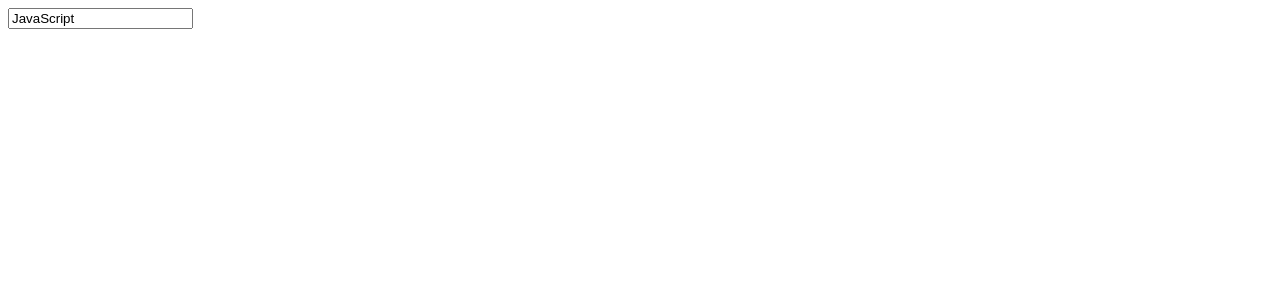
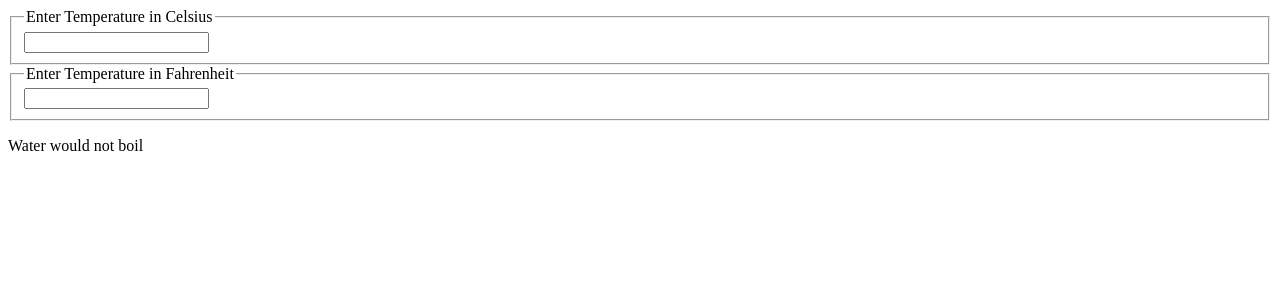
Before and after one commit to Syed-Sadman/React-life, a React (Create React App) app: page / in a window 1280 px wide. Shown: the top 300 px of the page. Built offline with nearby package versions, Linux system fonts and the light colour scheme.

Commit message:
Lift state up

```diff
--- a/src/App.js
+++ b/src/App.js
@@ -1,13 +1,17 @@
 //yimport Clock from './component/Clock';
-import FormHand from './component/FormHand';
+// import FormHand from './component/FormHand';
+
+import Calculator from "./component/Calculator";
+
+//import BoilingVerdict from "./component/BoilingVerdict";
 
 
 function App() {
   return (
 
     <div>
-    <FormHand/>
-
+    <Calculator/>
+      {/* <BoilingVerdict/> */}
     </div>
   );
 }
--- /dev/null
+++ b/src/component/BoilingVerdict.js
@@ -0,0 +1,17 @@
+import React from 'react'
+
+function BoilingVerdict({celsius}){
+
+    if(celsius>=100){
+        return(
+            <p>Water Would boil</p>
+        )
+    }else{
+        return(
+            <p>Water would not boil </p>
+        )
+    }
+
+}
+
+export default BoilingVerdict
--- /dev/null
+++ b/src/component/Calculator.js
@@ -0,0 +1,42 @@
+import React, { Component } from 'react'
+import BoilingVerdict from './BoilingVerdict'
+import TempInput from './TempInput'
+import {convert,toCelsius,toFahrenheit} from '../lib/converter';
+class Calculator extends Component {
+    constructor(props) {
+        super(props)
+
+        this.state = {
+             temperature:'',
+             scale:'c'
+        }
+    }
+
+    handleChange=(e,scale)=>{
+        this.setState({
+            temperature:e.target.value,
+            scale
+        });
+    };
+
+
+    render() {
+    const {temperature,scale}=this.state;
+    const celsius=scale==='f'?convert(temperature,toCelsius):temperature;
+    const fahrenheit=scale==='c'?convert(temperature,toFahrenheit):temperature;
+
+        return (
+            <div>
+
+                <TempInput scale="c" temperature={celsius} onTemperatureChange={this.handleChange}/>
+                <TempInput scale="f" temperature={fahrenheit} onTemperatureChange={this.handleChange}/>
+                <BoilingVerdict celsius={parseFloat(temperature)}/>
+            </div>
+
+
+        );
+
+    }
+}
+
+export default Calculator
--- /dev/null
+++ b/src/component/TempInput.js
@@ -0,0 +1,34 @@
+import React, { Component } from 'react'
+
+
+const scaleName={
+    c:'Celsius',
+    f:'Fahrenheit'
+}
+
+class TempInput extends Component {
+
+
+
+    render() {
+
+        const {temperature,scale,onTemperatureChange}=this.props;
+        return (
+            <div>
+            <fieldset>
+                <legend>Enter Temperature in {scaleName[scale]}</legend>
+                <input
+
+                type="text"
+                value={temperature}
+                onChange={(e)=>onTemperatureChange(e,scale)} />
+
+            </fieldset>
+
+            </div>
+        );
+
+    }
+}
+
+export default TempInput;
--- /dev/null
+++ b/src/lib/converter.js
@@ -0,0 +1,21 @@
+
+export function toCelsius(fahrenheit) {
+    return ((fahrenheit -32) *5/9 )
+}
+
+export function toFahrenheit(celsius){
+    return(celsius*9)/5 + 32;
+}
+
+
+export function convert(temperature,convertTo){
+    const input=parseFloat(temperature);
+
+    if(Number.isNaN(input)){
+        return '';
+    }
+    const output=convertTo(input);
+    const rounded=Math.round(output *1000)/1000;
+    return rounded.toString();
+
+}
```
